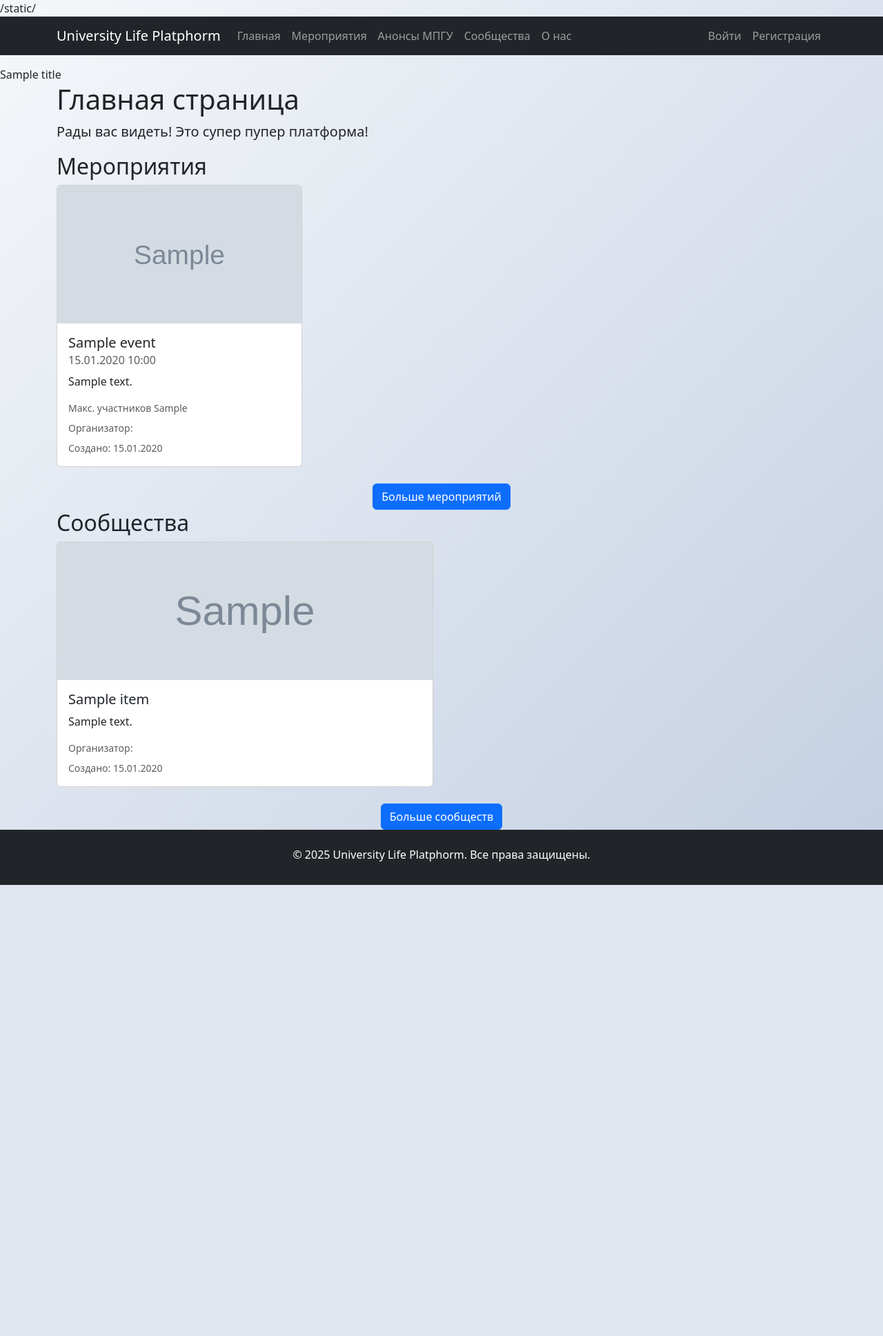
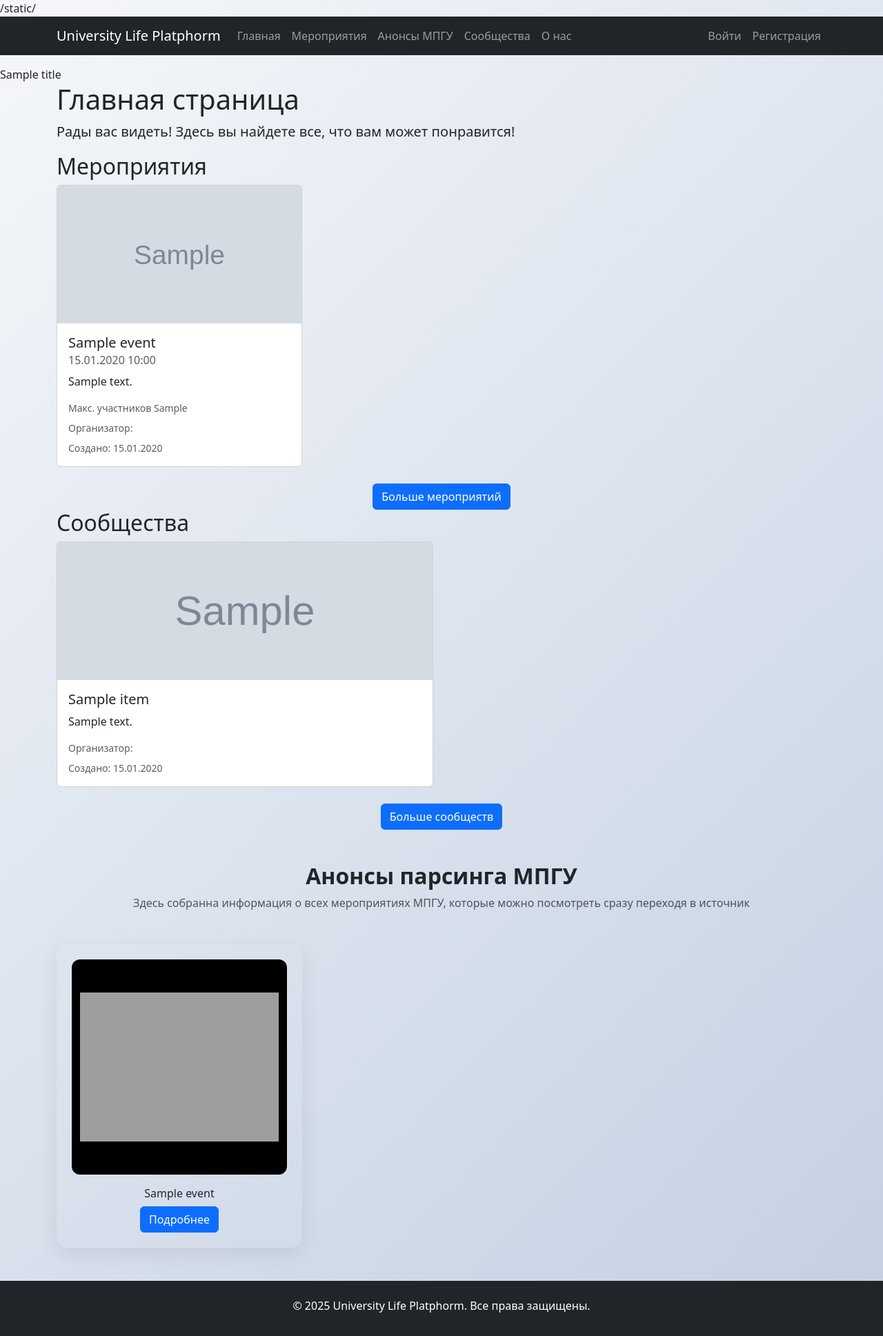
Before and after one commit to AnastasiaAlekseeva204/University_Life_Platphorm_diplom_project, a Django app: template myproject/myplatform/templates/index.html in a window 1280 px wide. Shown: the whole page at 69% size. Before the commit the page ends 1283 px from the top, so only its background shows below. Run offline with Django 5.2, Linux system fonts and the light colour scheme; the template is opened without the code that fills it: most values are stand-ins (such as "Sample title", 1, 10 or a date in 2020); grey boxes marked "Sample" are stand-in pictures; grey boxes are pictures that could not be loaded.

Commit message:
добавление на главную страницу анонсов

```diff
--- a/myproject/myplatform/templates/index.html
+++ b/myproject/myplatform/templates/index.html
@@ -5,7 +5,7 @@
     <div class="row">
         <div class="col-12">
             <p class="lead">
-                Рады вас видеть! Это супер пупер платформа!
+                Рады вас видеть! Здесь вы найдете все, что вам может понравится!
             </p>
         </div>
     </div>
@@ -106,5 +106,53 @@
         </div>
     </div>
 </section>
+
+<section class="featured-products-section py-5">
+    <div class="container">
+        <div class="section-header text-center mb-5 reveal">
+            <h2 class="fw-bold">Анонсы парсинга МПГУ</h2>
+            <p class="text-muted">Здесь собранна информация о всех мероприятиях МПГУ, которые можно посмотреть сразу переходя в источник</p>
+        </div>
+        <div class="row g-4 products-grid">
+            {% for event in events_parsed %}
+                <div class="col-md-4 product-card reveal-item">
+                    <div class="product-card-inner">
+                        <div class="product-image">
+                            {% if event.img %}
+                                <img src="https://images.samsung.com/is/image/samsung/assets/mx/offer/holiday/QN65S90FAFXZX_FT12_570x304_desk.png" alt="Smart TV QLED 65">
+                            {% else %}
+                                <img src="https://images.samsung.com/is/image/samsung/assets/mx/offer/holiday/QN65S90FAFXZX_FT12_570x304_desk.png" alt="Smart TV QLED 65">
+                            {% endif %}
+                        </div>
+                        <h6>{{event.title}}</h6>
+                        <div class="text-center">
+                           <a href="{% url 'parsed_event_detail' event.pk %}" class="btn btn-primary">Подробнее</a>
+                        </div>
+                    </div>
+                </div>
+            {% endfor %}
+        </div>
+    </div>
+
+</section>
+
+<script>
+    document.addEventListener('DOMContentLoaded', () => {
+    const items = document.querySelectorAll('.reveal-item');
+
+    const observer = new IntersectionObserver(entries => {
+      if (entries[0].isIntersecting) {
+        items.forEach((item, index) => {
+          setTimeout(() => {
+            item.classList.add('active');
+          }, index * 180);
+        });
+        observer.disconnect();
+      }
+    }, { threshold: 0.3 });
+
+    observer.observe(document.querySelector('.products-grid'));
+  });
+</script>
 {% endif %}
 {% endblock content %}
--- a/myproject/myplatform/views.py
+++ b/myproject/myplatform/views.py
@@ -14,7 +14,8 @@ from django.contrib.auth import authenticate, login as auth_login
 def index(request):
     events = Event.objects.all().order_by('-date_time')[:3]
     community = Community.objects.all().order_by('-created_at')[:2]
-    return render(request, 'index.html',{'events': events,'community':community})
+    events_parsed = ParsedEvent.objects.all().order_by('-created_at')[:3]
+    return render(request, 'index.html',{'events': events,'community':community,'events_parsed': events_parsed})
 
 def events(request):
     all_events = Event.objects.all().order_by('-date_time')
--- a/myproject/static/css/styles.css
+++ b/myproject/static/css/styles.css
@@ -102,3 +102,81 @@ body {
     background: linear-gradient(135deg, #f5f7fa 0%, #c3cfe2 100%);
     min-height: 100vh;
 }
+
+/* ===== PRODUCTOS DESTACADOS ===== */
+
+
+
+.product-card {
+    display: flex;
+}
+
+    /* Tarjeta */
+.product-card-inner {
+    border-radius: 16px;
+    padding: 22px;
+    text-align: center;
+    width: 100%;
+    box-shadow: 0 10px 30px rgba(0, 0, 0, 0.08);
+    transition: transform .35s ease, box-shadow .35s ease;
+}
+
+    /* CONTENEDOR CUADRADO */
+.product-image {
+    position: relative;
+    width: 100%;
+    aspect-ratio: 1 / 1;
+    /* 🔥 cuadrado perfecto */
+    background: #000000;
+    border-radius: 12px;
+    overflow: hidden;
+    margin-bottom: 18px;
+}
+
+.product-image:hover img {
+    background: #ffffff;
+}
+
+    /* IMAGEN AJUSTADA */
+.product-image img {
+    position: absolute;
+    inset: 0;
+    width: 100%;
+    height: 100%;
+    object-fit: contain;
+    padding: 12px;
+    transition: transform .4s ease;
+}
+/* Hover premium */
+.product-card-inner:hover {
+    transform: translateY(-10px);
+    box-shadow: 0 18px 45px rgba(0, 0, 0, 0.15);
+}
+
+.product-card-inner:hover img {
+    transform: scale(1.08);
+}
+
+    /* Texto */
+.product-card-inner h5 {
+    font-weight: 600;
+    margin-bottom: 6px;
+}
+
+.product-card-inner .price {
+    font-weight: 700;
+    margin-bottom: 14px;
+}
+
+    /* ===== ANIMACIONES SCROLL ===== */
+
+.reveal-item {
+    opacity: 0;
+    transform: translateY(60px);
+    transition: opacity .6s ease, transform .6s ease;
+}
+
+.reveal-item.active {
+    opacity: 1;
+    transform: translateY(0);
+}
```
